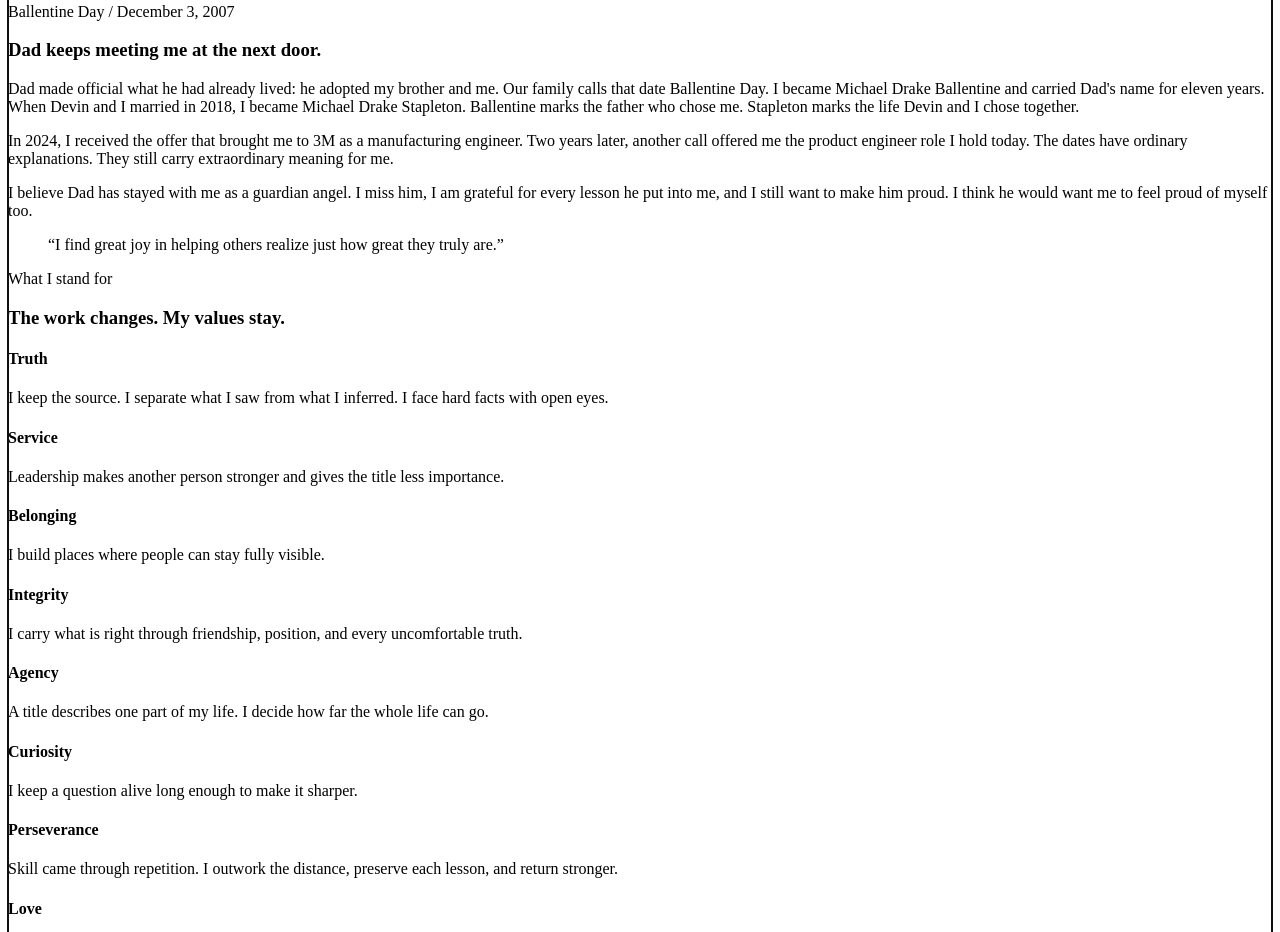
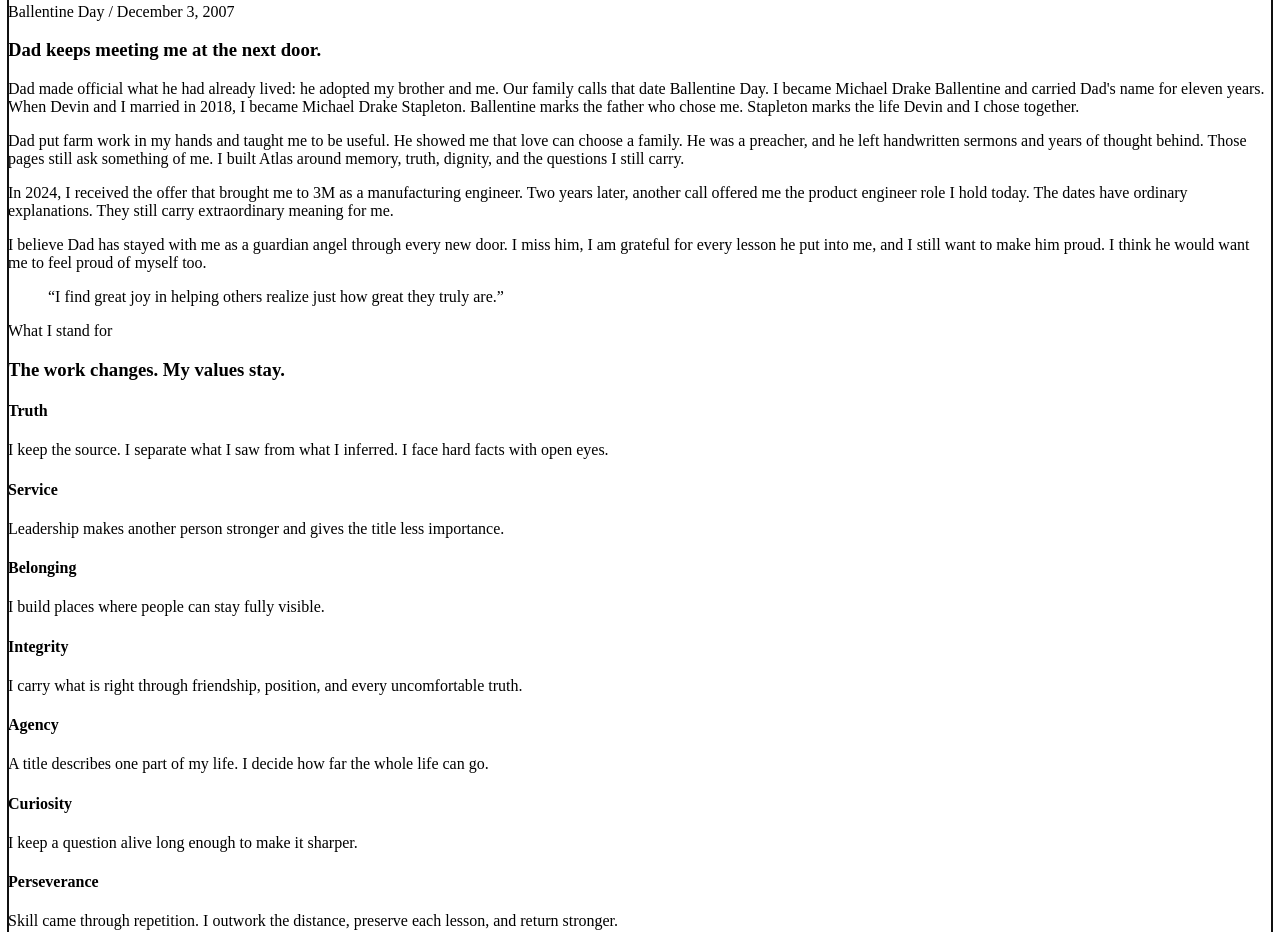
Before and after one commit to dhgmonkey/drakestapleton.com, a React (Vite) app: page / in a window 1280 px wide. Shown: the part 3000-3932 px from the top of the page. Built offline with nearby package versions, Linux system fonts and the light colour scheme.

Commit message:
Fill the Ballentine Day card (#12)

```diff
--- a/src/pages/HomePage.tsx
+++ b/src/pages/HomePage.tsx
@@ -267,14 +267,20 @@ export function HomePage() {
               father who chose me. Stapleton marks the life Devin and I chose together.
             </p>
             <p>
+              Dad put farm work in my hands and taught me to be useful. He showed me that love can choose a
+              family. He was a preacher, and he left handwritten sermons and years of thought behind. Those
+              pages still ask something of me. I built Atlas around memory, truth, dignity, and the questions
+              I still carry.
+            </p>
+            <p>
               In 2024, I received the offer that brought me to 3M as a manufacturing engineer. Two years
               later, another call offered me the product engineer role I hold today. The dates have ordinary
               explanations. They still carry extraordinary meaning for me.
             </p>
             <p>
-              I believe Dad has stayed with me as a guardian angel. I miss him, I am grateful for every lesson
-              he put into me, and I still want to make him proud. I think he would want me to feel proud of
-              myself too.
+              I believe Dad has stayed with me as a guardian angel through every new door. I miss him, I am
+              grateful for every lesson he put into me, and I still want to make him proud. I think he would
+              want me to feel proud of myself too.
             </p>
           </article>
         </div>
```
